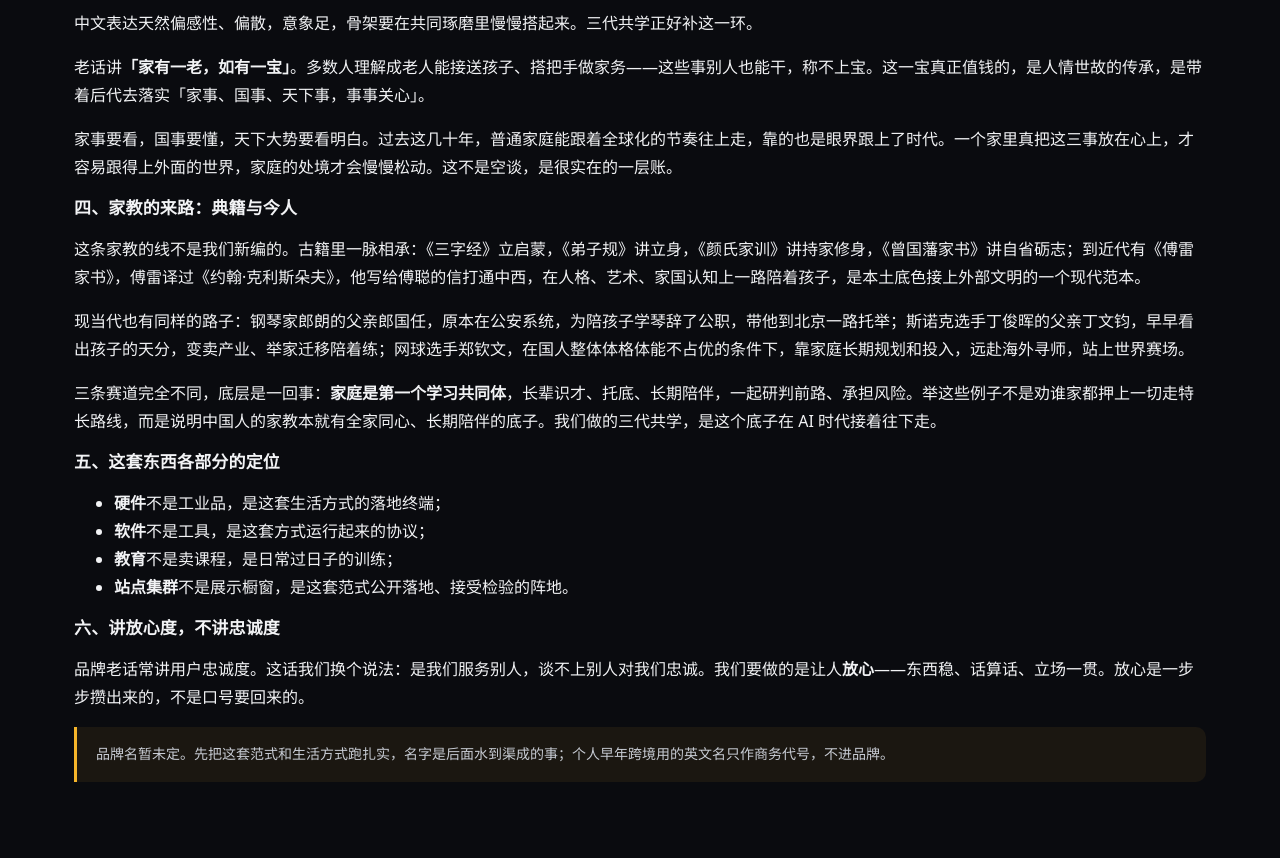
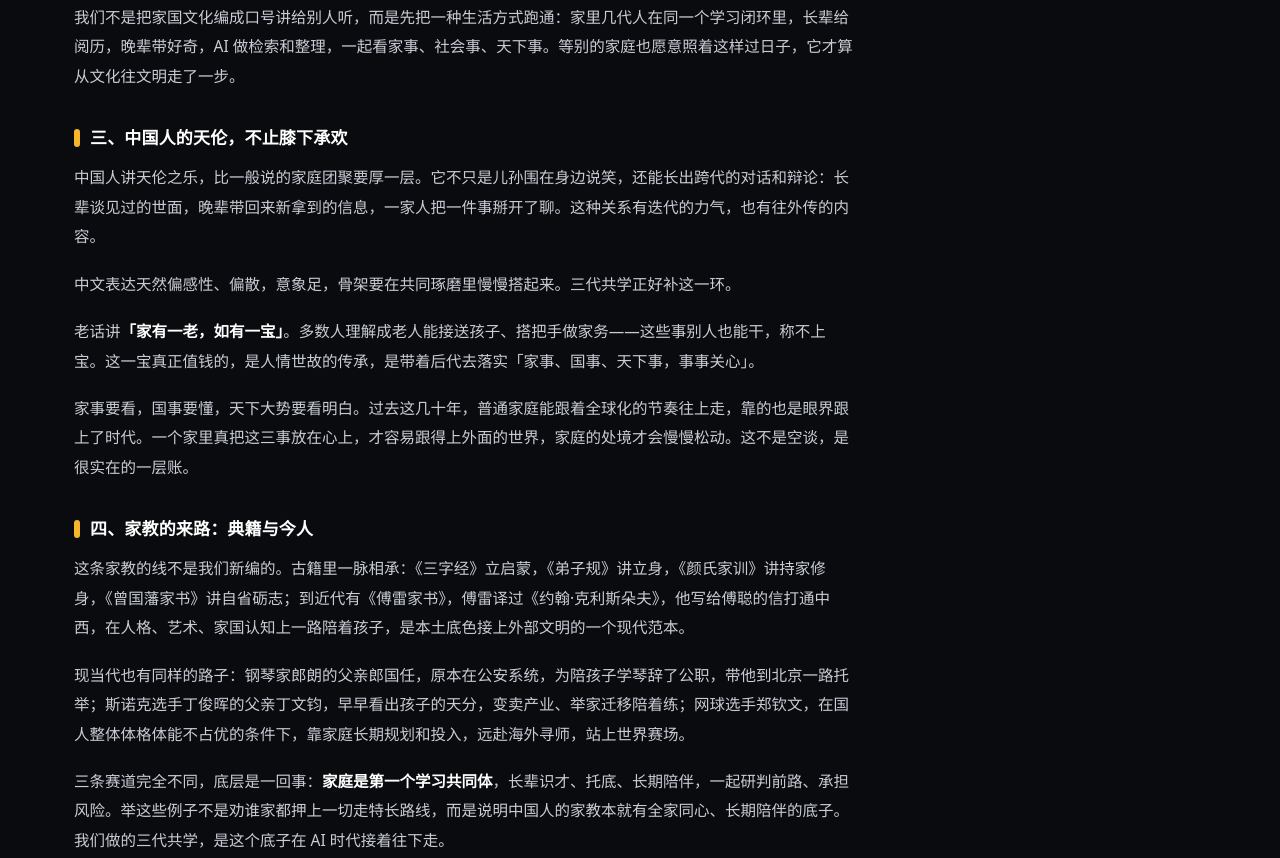
Before and after one commit to BurtZsz/gczygjrcbplatform, a plain HTML site: page index.html in a window 1280 px wide. Shown: the part 3155-4013 px from the top of the page. Drawn offline with Linux system fonts and the light colour scheme.

Commit message:
Add brand-paradigm guidance section; embed brand intro in hardware-lab

```diff
--- a/assets/style.css
+++ b/assets/style.css
@@ -309,6 +309,18 @@ footer{
 footer .wrap{display:flex;gap:18px;flex-wrap:wrap;justify-content:space-between;align-items:center;}
 .foot-brand{display:flex;align-items:center;gap:10px;color:var(--text-2);font-weight:600;}
 
+/* ---------- 长文正文（指导思想展开稿） ---------- */
+.prose{max-width:780px;}
+.prose p{color:var(--text-2);font-size:15.5px;line-height:1.9;margin:0 0 18px;}
+.prose p b,.prose p strong{color:#fff;}
+.prose h3{font-size:17px;color:#fff;margin:36px 0 14px;display:flex;align-items:center;gap:10px;}
+.prose h3::before{content:"";width:6px;height:18px;border-radius:3px;background:var(--gold);}
+.prose ul{list-style:none;padding:0;margin:0 0 18px;}
+.prose li{position:relative;padding:8px 0 8px 22px;color:var(--text-2);font-size:15px;line-height:1.8;}
+.prose li::before{content:"";position:absolute;left:4px;top:17px;width:6px;height:6px;border-radius:50%;background:var(--gold);}
+.prose li b{color:#fff;}
+.prose .note{margin:22px 0;}
+
 /* ---------- 响应式 ---------- */
 @media(max-width:860px){
   .hero h1{font-size:34px;}
```
